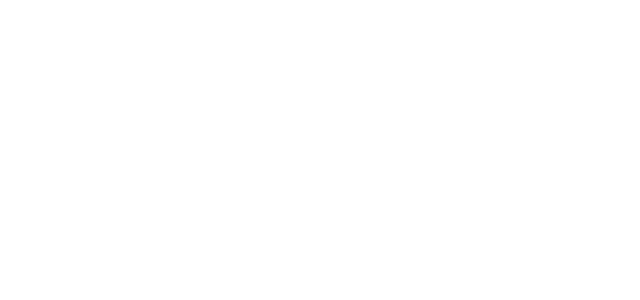
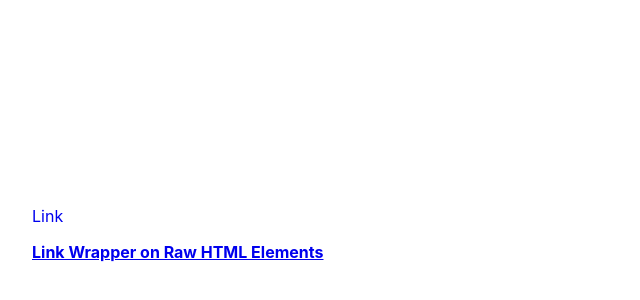
Before and after one commit to znx-x/llane-ui, a React (Create React App) app: page / in a window 1280 px wide. Shown: the part 12-312 px from the top of the page, without its empty margins (0-640 px from the left). Built offline with nearby package versions, Linux system fonts and the light colour scheme.

Commit message:
fix typography props

```diff
--- a/src/TestComponents.tsx
+++ b/src/TestComponents.tsx
@@ -21,18 +21,32 @@
   TextDimmed,
   // ./Wrapper
   AppWrapper,
-    PageWrapper,
-} from './'
+  PageWrapper
+} from "./";
 
 function TestComponents() {
-    return(
+  return (
     <>
       <AppWrapper>
         <PageWrapper>
+          <HeadingExtraLarge>Heading Extra Large</HeadingExtraLarge>
+          <HeadingLarge>Heading Large</HeadingLarge>
+          <Heading>Heading</Heading>
+          <HeadingSmall>Heading Small</HeadingSmall>
+          <HeadingExtraSmall>Heading Extra Small</HeadingExtraSmall>
+          <HeadingTiny>Heading Tiny</HeadingTiny>
+          <Link href="#">Link</Link>
+          <LinkWrapper href="#">
+            <div>
+              <p>
+                <b>Link Wrapper on Raw HTML Elements</b>
+              </p>
+            </div>
+          </LinkWrapper>
         </PageWrapper>
       </AppWrapper>
     </>
-    )
+  );
 }
 
-export default TestComponents
+export default TestComponents;
```
Also changed, not shown: src/Typography.tsx (+12 -12 lines). Lines whose indentation alone changed are shown as unchanged.
